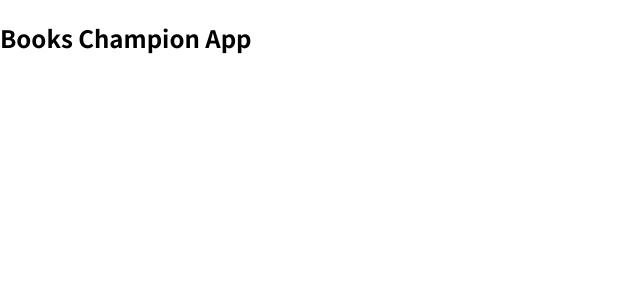
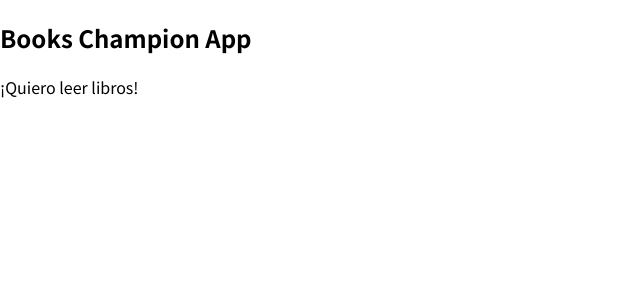
Before and after one commit to ManuelCecarelli/LAB-III_exercises, a React (Vite) app in the folder BookChampion Project/: page / in a window 1280 px wide. Shown: the top 300 px of the page, without its empty margins (0-640 px from the left). Built offline with nearby package versions, Linux system fonts and the light colour scheme.

Commit message:
Agregamos un párrafo a nuestra aplicación

```diff
--- a/BookChampion Project/src/App.jsx
+++ b/BookChampion Project/src/App.jsx
@@ -1,10 +1,9 @@
-import { useState } from 'react'
-
-function App() {
+const App = () => {
 
   return (
     <>
       <h2>Books Champion App</h2>
+      <p>¡Quiero leer libros!</p>
     </>
   )
 }
```
